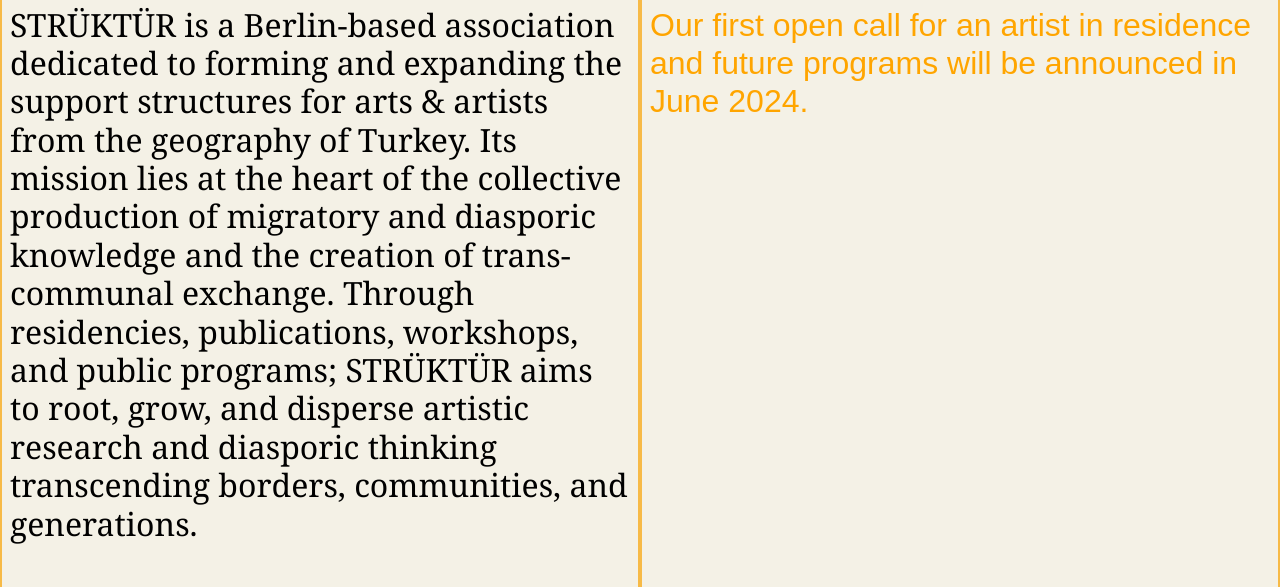
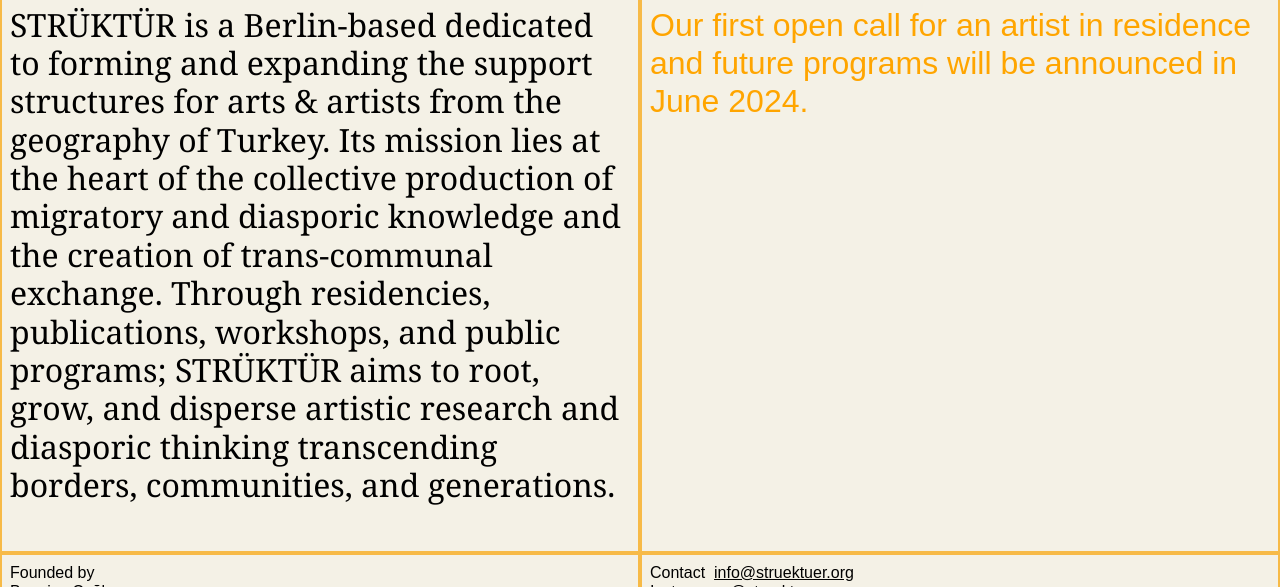
Before and after one commit to struektuer/website, a Gatsby site: page / in a window 1280 px wide. Shown: the part 133-720 px from the top of the page. Built offline with nearby package versions, Linux system fonts and the light colour scheme; Gatsby itself is replaced by a stand-in of ours.

Commit message:
Update index.js

```diff
--- a/src/pages/index.js
+++ b/src/pages/index.js
@@ -91,7 +91,7 @@
       <div className="content">
         <div className="about">
           <p>
-            STRÜKTÜR is a Berlin-based association dedicated to forming and expanding the support structures for arts & artists from the geography of Turkey. Its mission lies at the heart of the collective production of migratory and diasporic knowledge and the creation of trans-communal exchange. Through residencies, publications, workshops, and public programs; STRÜKTÜR aims to root, grow, and disperse artistic research and diasporic thinking transcending borders, communities, and generations.
+            STRÜKTÜR is a Berlin-based  dedicated to forming and expanding the support structures for arts & artists from the geography of Turkey. Its mission lies at the heart of the collective production of migratory and diasporic knowledge and the creation of trans-communal exchange. Through residencies, publications, workshops, and public programs; STRÜKTÜR aims to root, grow, and disperse artistic research and diasporic thinking transcending borders, communities, and generations.
             <br />  <br />
           </p>
         </div>
```
